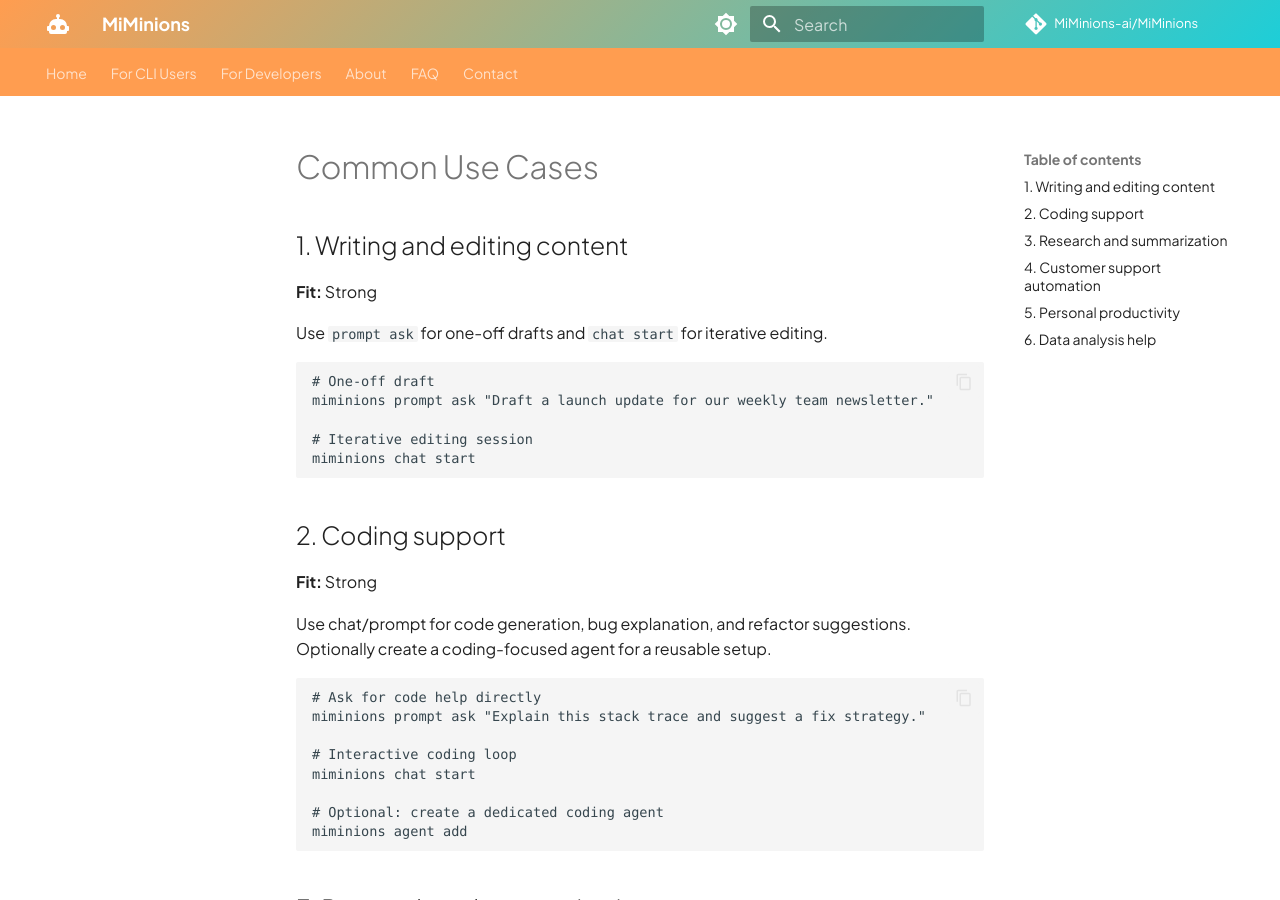
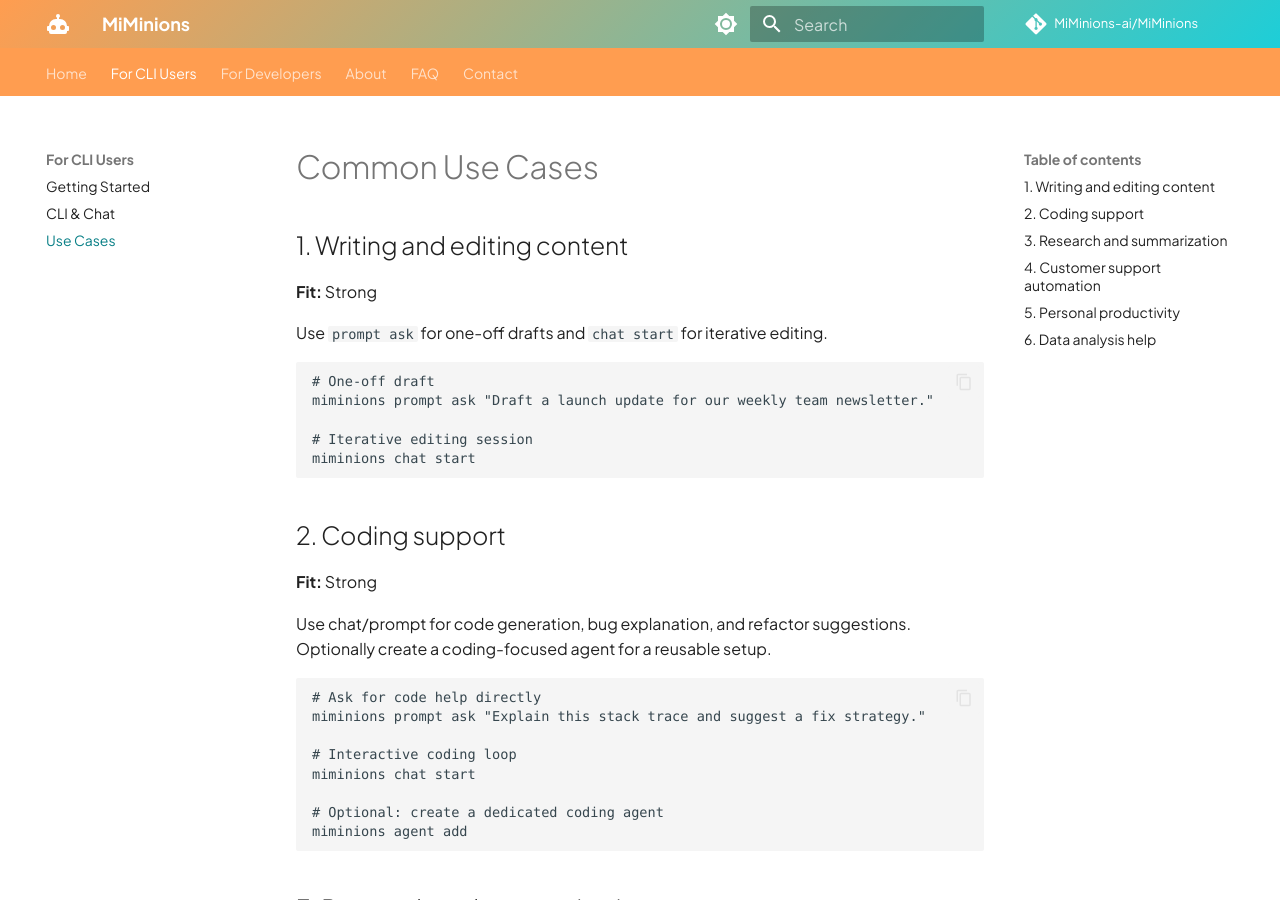
Before and after one commit to MiMinions-ai/MiMinions, an MkDocs documentation site: the page built from docs/for-use/use-cases.md, in a window 1280 px wide and 900 px high. Built offline with MkDocs 1.6.1 and Material for MkDocs 9.7.7, drawn with Linux system fonts in a browser that asks for light colours; comment, search, counter and statistics services are not loaded.

Commit message:
fix: Correct path for Use Cases in CLI Users documentation

```diff
--- a/mkdocs.yml
+++ b/mkdocs.yml
@@ -47,7 +47,7 @@ nav:
   - For CLI Users:
       - Getting Started: for-use/getting-started.md
       - CLI & Chat: for-use/cli.md
-      - Use Cases: use-cases.md
+      - Use Cases: for-use/use-cases.md
   - For Developers:
       - Getting Started: for-dev/getting-started.md
       - Use Cases:
```
